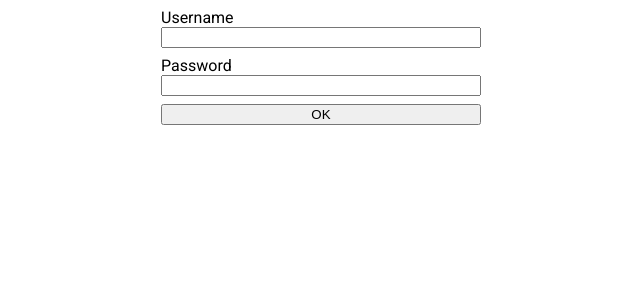
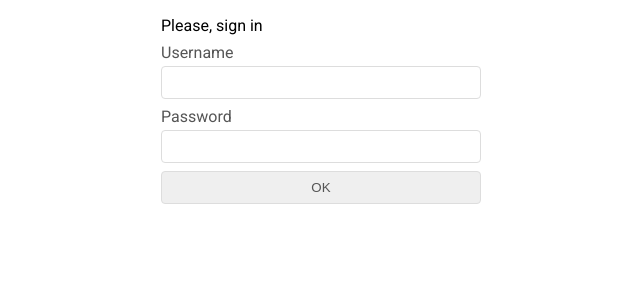
Before and after one commit to AliwerErgashev/cloudretail-web-ui, a React app: page /signin in a window 1280 px wide. Shown: the top 300 px of the page, without its empty margins (319-959 px from the left). Built offline with nearby package versions, Linux system fonts and the light colour scheme.

Commit message:
beautify sign in form

```diff
--- a/src/components/SignIn.module.scss
+++ b/src/components/SignIn.module.scss
@@ -1,21 +1,41 @@
+@mixin spacing($size: 2) {
+  display: grid;
+  gap: $size * 4px;
+}
+
+.container {
+  height: 100vh;
+  margin-top: 100px;
+}
+
 .form {
+  @include spacing();
+  padding: 16px 0;
   margin: 0 auto;
   max-width: 320px;
 }
 
-.inputGroup {
-  margin: 8px 0;
+.formGroup {
+  @include spacing(1);
 }
 
 .label {
+  color: #555;
   display: block;
 }
 
 .input {
+  border: 1px solid #ddd;
+  border-radius: 4px;
   display: block;
+  padding: 8px 16px;
   width: 100%;
 }
 
 .button {
+  border: 1px solid #ddd;
+  border-radius: 4px;
+  color: #555;
+  padding: 8px 16px;
   width: 100%;
 }
--- a/src/components/SignIn.tsx
+++ b/src/components/SignIn.tsx
@@ -17,15 +17,16 @@ export const SignIn: ComponentType = () => {
   return (
     <Formik initialValues={initialValues} onSubmit={handleSubmit}>
       <Form className={classes.form} autoComplete="off">
-        <div className={classes.inputGroup}>
+        <header>Please, sign in</header>
+        <div className={classes.formGroup}>
           <label className={classes.label}>Username</label>
           <Field className={classes.input} type="text" name="username" />
         </div>
-        <div className={classes.inputGroup}>
+        <div className={classes.formGroup}>
           <label className={classes.label}>Password</label>
           <Field className={classes.input} type="password" name="password" />
         </div>
-        <div className={classes.inputGroup}>
+        <div className={classes.formGroup}>
           <button className={classes.button} type="submit">
             OK
           </button>
```
